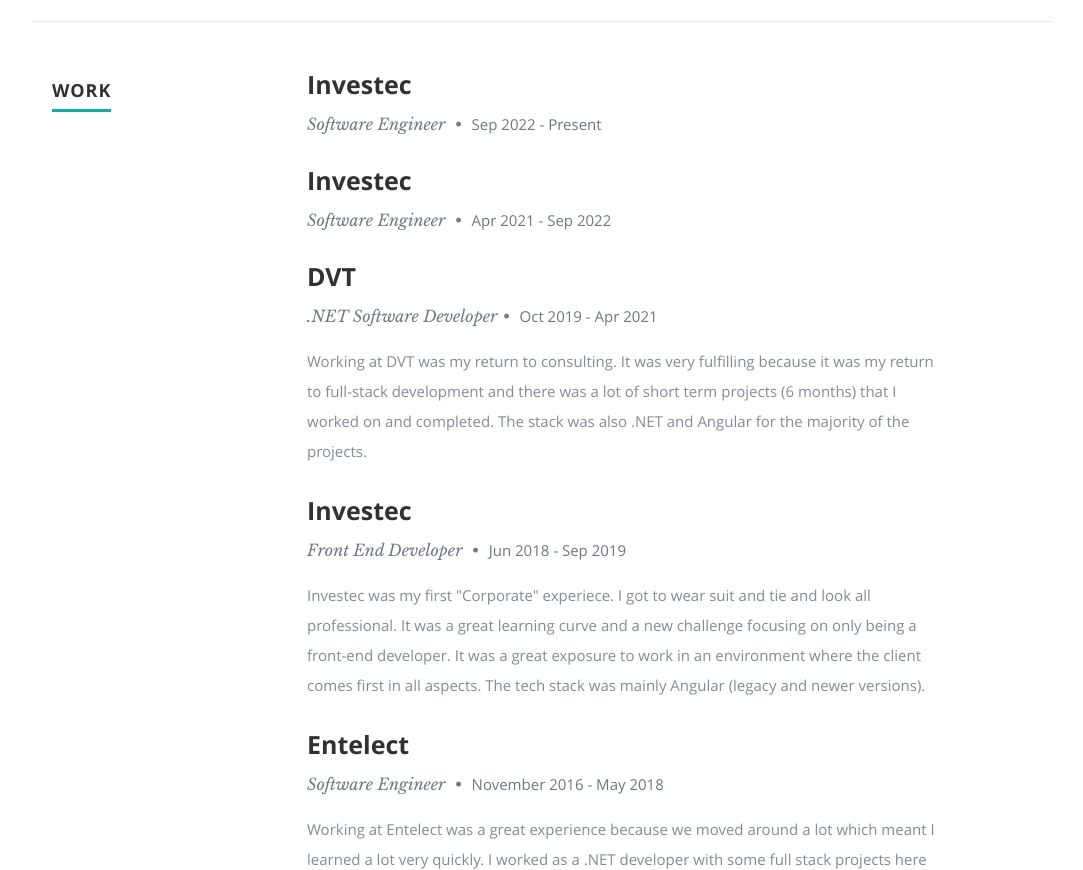
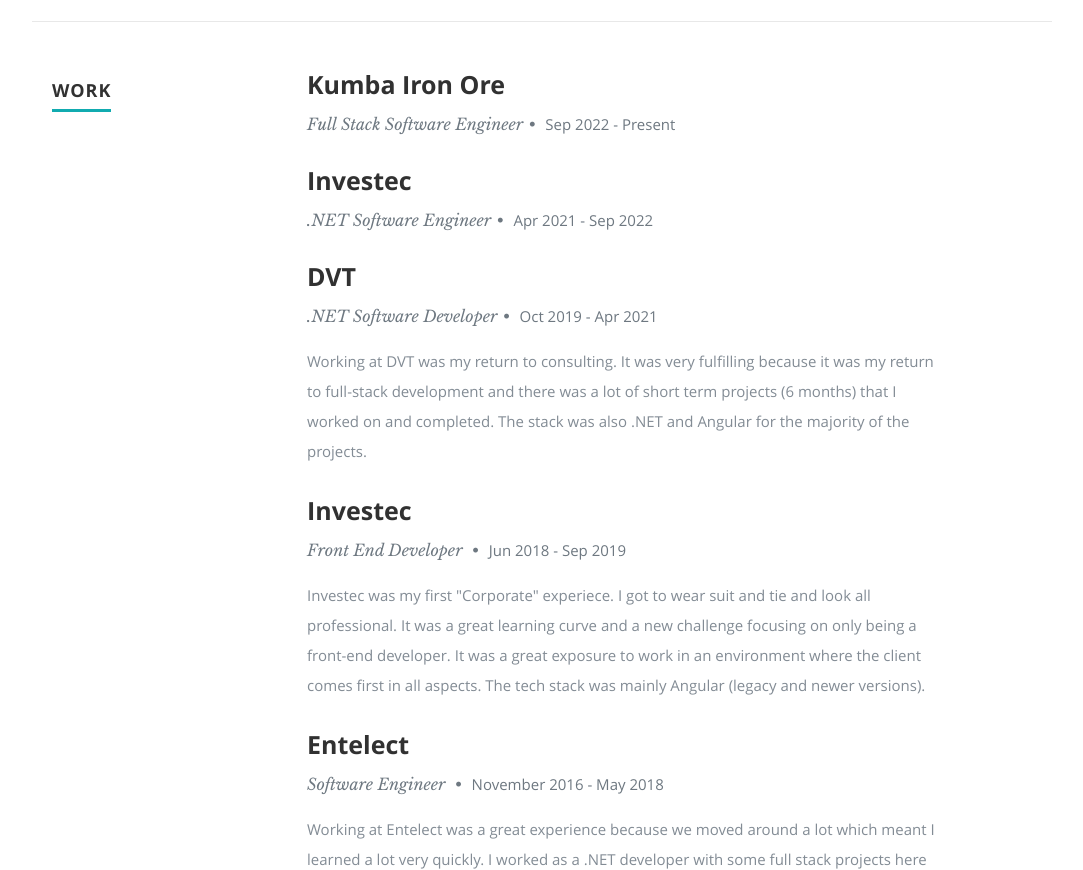
Before and after one commit to quintonshabangu/Profile, a plain HTML site: page index.html in a window 1280 px wide. Shown: the part 1787-2657 px from the top of the page, without its empty margins (98-1181 px from the left). Drawn offline with nearby package versions, Linux system fonts and the light colour scheme.

Commit message:
Update Anglo

```diff
--- a/index.html
+++ b/index.html
@@ -130,8 +130,8 @@
             <div class="nine columns main-col">
                 <div class="row item">
                     <div class="twelve columns">
-                        <h3>Investec</h3>
-                        <p class="info">Software Engineer <span>&bull;</span> <em class="date">Sep 2022 - Present</em></p>
+                        <h3>Kumba Iron Ore</h3>
+                        <p class="info">Full Stack Software Engineer<span>&bull;</span> <em class="date">Sep 2022 - Present</em></p>
                         <p>
 
                         </p>
@@ -140,7 +140,7 @@
                 <div class="row item">
                     <div class="twelve columns">
                         <h3>Investec</h3>
-                        <p class="info">Software Engineer <span>&bull;</span> <em class="date">Apr 2021 - Sep 2022</em></p>
+                        <p class="info">.NET Software Engineer<span>&bull;</span> <em class="date">Apr 2021 - Sep 2022</em></p>
                         <p>
 
                         </p>
```
